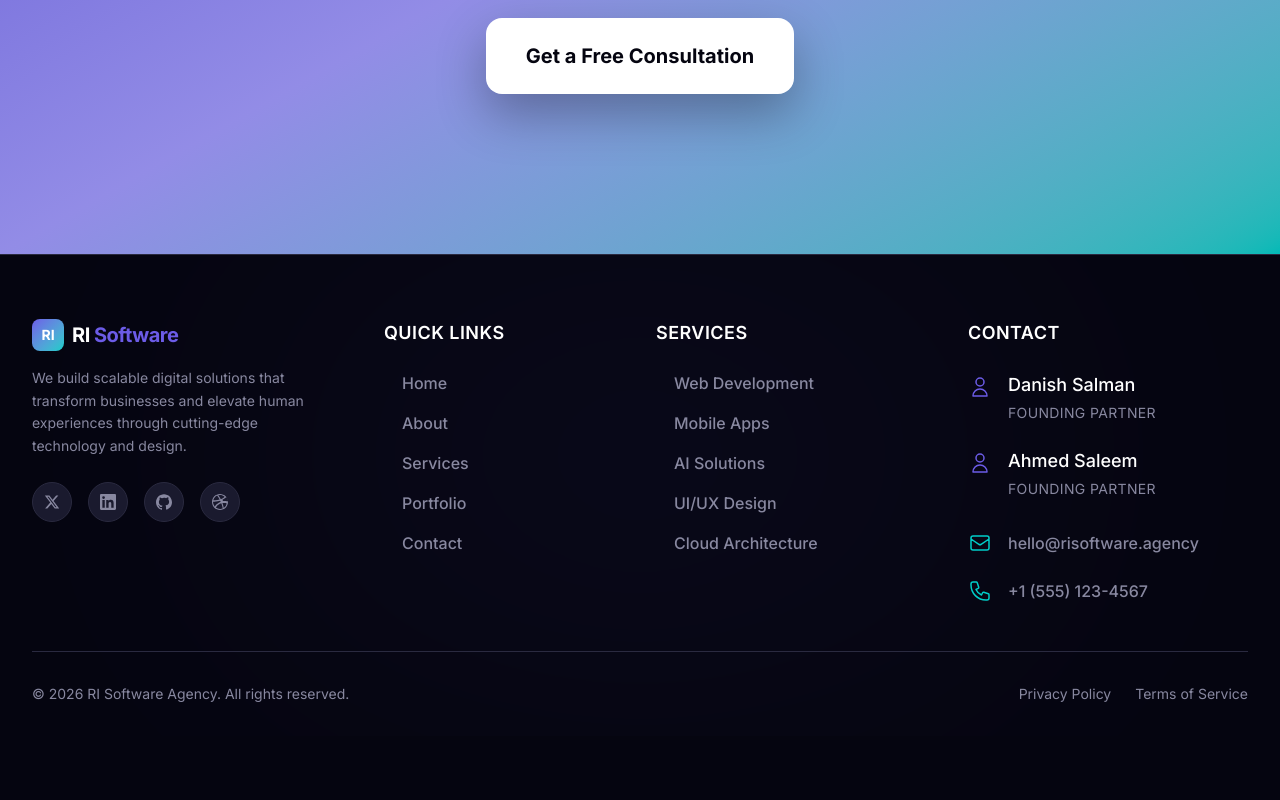
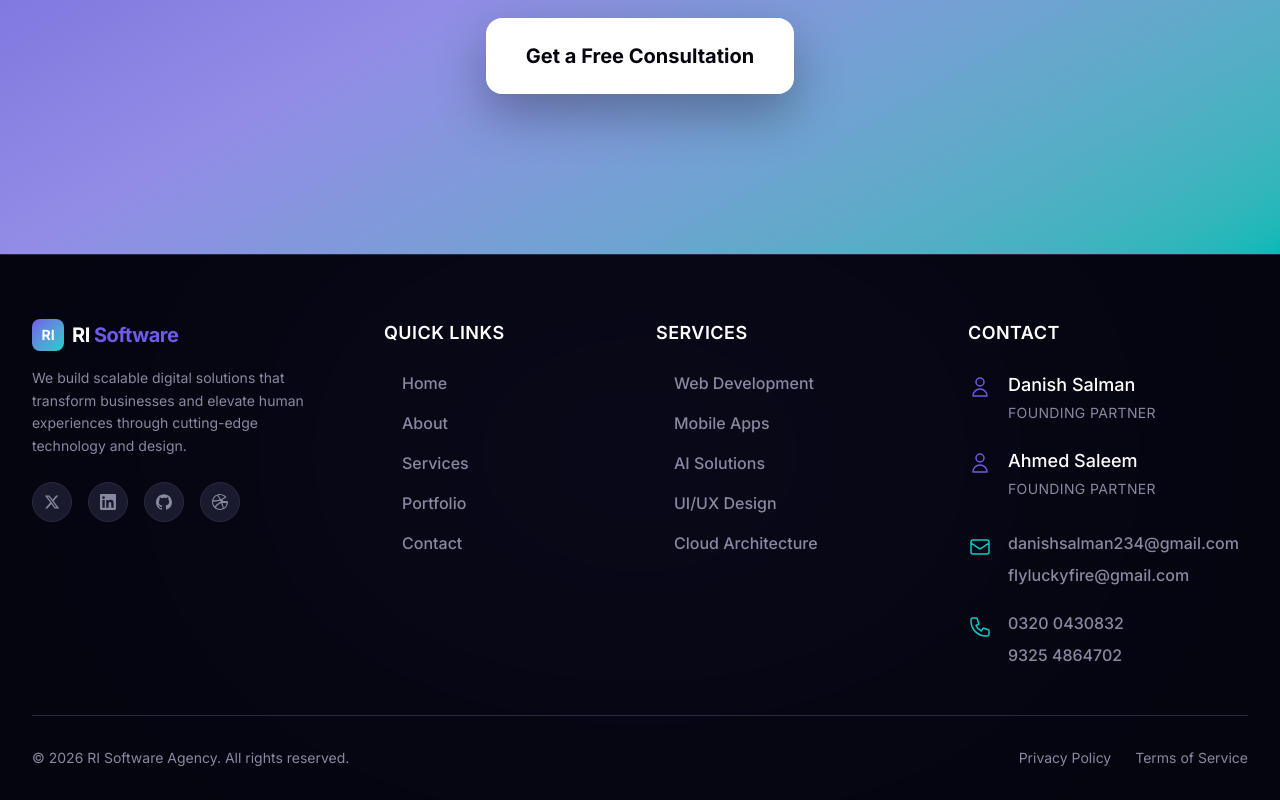
Before and after one commit to danishsalman837-afk/RI-software-agency-, a Next.js app in the folder agency-website/: page / in a window 1280 px wide. Shown: the part 8316-9116 px from the top of the page. Before the commit the page ends 9052 px from the top, so only its background shows below. Built offline with nearby package versions, Linux system fonts and the light colour scheme; no server answers.

Commit message:
Update footer contact info

```diff
--- a/agency-website/src/components/Footer.tsx
+++ b/agency-website/src/components/Footer.tsx
@@ -102,21 +102,31 @@ export default function Footer() {
                   <span className="text-sm tracking-wide uppercase mt-1">Founding Partner</span>
                 </div>
               </li>
-              <li className="flex items-center gap-4 pt-2">
-                <svg className="w-6 h-6 text-[#00cec9] flex-shrink-0" fill="none" viewBox="0 0 24 24" stroke="currentColor">
+              <li className="flex items-start gap-4 pt-2">
+                <svg className="w-6 h-6 text-[#00cec9] flex-shrink-0 mt-1" fill="none" viewBox="0 0 24 24" stroke="currentColor">
                   <path strokeLinecap="round" strokeLinejoin="round" strokeWidth="1.5" d="M3 8l7.89 5.26a2 2 0 002.22 0L21 8M5 19h14a2 2 0 002-2V7a2 2 0 00-2-2H5a2 2 0 00-2 2v10a2 2 0 002 2z" />
                 </svg>
-                <a href="mailto:hello@risoftware.agency" className="hover:text-white transition-colors text-base font-medium">
-                  hello@risoftware.agency
-                </a>
+                <div className="flex flex-col gap-2">
+                  <a href="mailto:danishsalman234@gmail.com" className="hover:text-white transition-colors text-base font-medium">
+                    danishsalman234@gmail.com
+                  </a>
+                  <a href="mailto:flyluckyfire@gmail.com" className="hover:text-white transition-colors text-base font-medium">
+                    flyluckyfire@gmail.com
+                  </a>
+                </div>
               </li>
-              <li className="flex items-center gap-4">
-                <svg className="w-6 h-6 text-[#00cec9] flex-shrink-0" fill="none" viewBox="0 0 24 24" stroke="currentColor">
+              <li className="flex items-start gap-4">
+                <svg className="w-6 h-6 text-[#00cec9] flex-shrink-0 mt-1" fill="none" viewBox="0 0 24 24" stroke="currentColor">
                   <path strokeLinecap="round" strokeLinejoin="round" strokeWidth="1.5" d="M3 5a2 2 0 012-2h3.28a1 1 0 01.948.684l1.498 4.493a1 1 0 01-.502 1.21l-2.257 1.13a11.042 11.042 0 005.516 5.516l1.13-2.257a1 1 0 011.21-.502l4.493 1.498a1 1 0 01.684.949V19a2 2 0 01-2 2h-1C9.716 21 3 14.284 3 6V5z" />
                 </svg>
-                <a href="tel:+15551234567" className="hover:text-white transition-colors text-base font-medium">
-                  +1 (555) 123-4567
-                </a>
+                <div className="flex flex-col gap-2">
+                  <a href="tel:03200430832" className="hover:text-white transition-colors text-base font-medium">
+                    0320 0430832
+                  </a>
+                  <a href="tel:93254864702" className="hover:text-white transition-colors text-base font-medium">
+                    9325 4864702
+                  </a>
+                </div>
               </li>
             </ul>
           </div>
```
Also changed, not shown: 1 other file (tests, documents, lock files or other folders).
